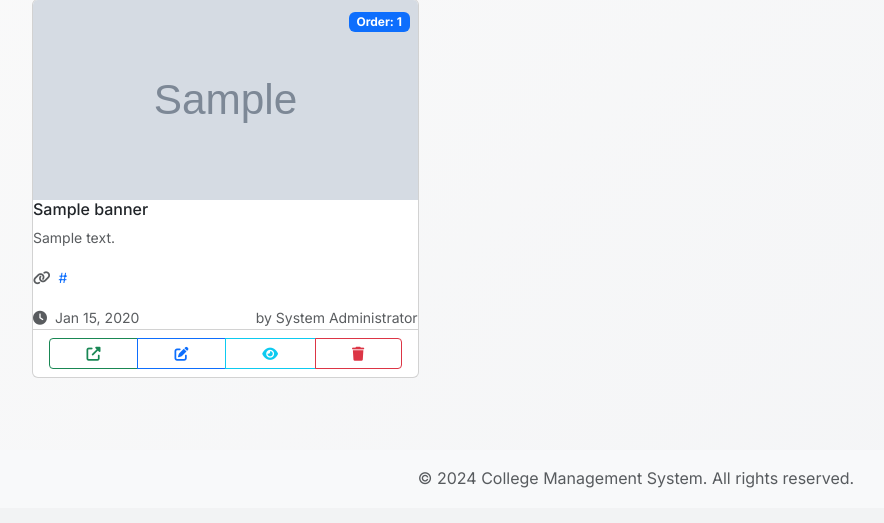
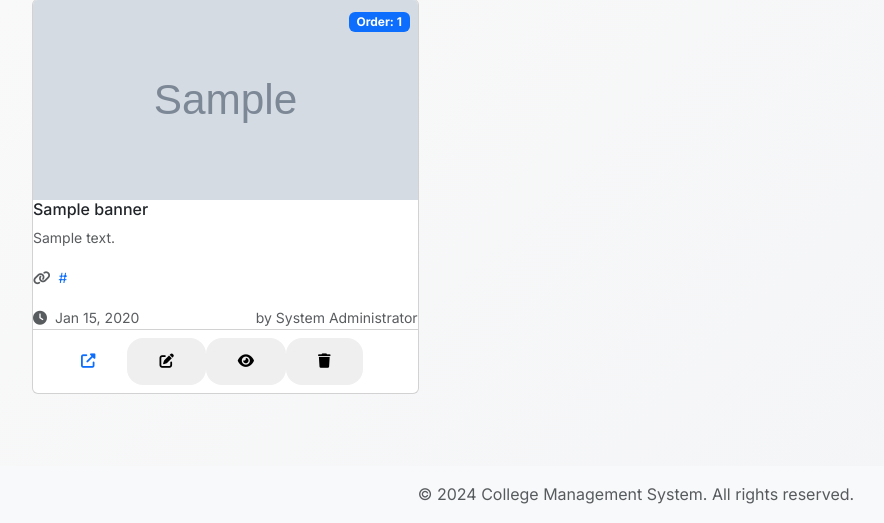
Before and after one commit to rushi-mereddy/adarsh-app, a Flask app: page /admin/banners in a window 1280 px wide. Shown: the part 352-875 px from the top of the page, without its empty margins (4-888 px from the left). Before the commit the page ends 840 px from the top, so only its background shows below. Run offline with Flask 3, Linux system fonts and the light colour scheme; a user stored in the database is signed in; tables that the repository leaves empty hold one stand-in row (values such as "Sample post"); grey boxes marked "Sample" are stand-in pictures.

Commit message:
Improve admin dashboard appearance by updating button styles for consistency
Updates button styles across admin templates using Bootstrap utility classes.

Replit-Commit-Author: Agent
Replit-Commit-Session-Id: 2cc784f4-5331-4df3-a63c-dbbc9e05f573
Replit-Commit-Screenshot-Url: https://storage.googleapis.com/screenshot-production-us-central1/9c66b4d1-a79a-4b18-9b9c-1812925f0ecb/63cc52f8-012a-4c37-8171-1f5bd72dc00b.jpg

```diff
--- a/templates/admin/assign_classroom.html
+++ b/templates/admin/assign_classroom.html
@@ -125,7 +125,7 @@
                                     <small class="text-muted">{{ student.student_id }}</small>
                                 </div>
                                 <a href="{{ url_for('admin_remove_from_classroom', classroom_id=classroom.id, user_id=student.id) }}"
-                                   class="btn btn-outline-danger btn-sm"
+                                   class="btn-ultra btn-outline-danger-ultra btn-sm"
                                    onclick="return confirm('Remove {{ student.get_full_name() }} from this classroom?')">
                                     <i class="fas fa-times"></i>
                                 </a>
@@ -157,7 +157,7 @@
                                     <small class="text-muted">{{ faculty.faculty_id }}</small>
                                 </div>
                                 <a href="{{ url_for('admin_remove_from_classroom', classroom_id=classroom.id, user_id=faculty.id) }}"
-                                   class="btn btn-outline-danger btn-sm"
+                                   class="btn-ultra btn-outline-danger-ultra btn-sm"
                                    onclick="return confirm('Remove {{ faculty.get_full_name() }} from this classroom?')">
                                     <i class="fas fa-times"></i>
                                 </a>
--- a/templates/admin/attendance_overview.html
+++ b/templates/admin/attendance_overview.html
@@ -291,7 +291,7 @@
                                     </td>
                                     <td>
                                         <div class="btn-group btn-group-sm">
-                                            <button type="button" class="btn btn-outline-primary btn-sm"
+                                            <button type="button" class="btn-ultra btn-outline-primary-ultra btn-sm"
                                                     onclick="viewDetails('{{ stat.course_id }}', '{{ stat.department }}', '{{ stat.year }}', '{{ stat.semester }}', '{{ stat.section }}')"
                                                     title="View Details">
                                                 <i class="fas fa-eye"></i>
--- a/templates/admin/banners.html
+++ b/templates/admin/banners.html
@@ -145,19 +145,19 @@
                                 <div class="card-footer bg-transparent">
                                     <div class="btn-group w-100" role="group">
                                         {% if banner.link_url %}
-                                        <a href="{{ banner.link_url }}" target="_blank" class="btn btn-outline-success btn-sm">
+                                        <a href="{{ banner.link_url }}" target="_blank" class="btn-ultra btn-outline-success-ultra btn-sm">
                                             <i class="fas fa-external-link-alt"></i>
                                         </a>
                                         {% endif %}
-                                        <button class="btn btn-outline-primary btn-sm" title="Edit"
+                                        <button class="btn-ultra btn-outline-primary-ultra btn-sm" title="Edit"
                                                 onclick="showToast('Banner editing feature coming soon', 'info')">
                                             <i class="fas fa-edit"></i>
                                         </button>
-                                        <button class="btn btn-outline-info btn-sm" title="Preview"
+                                        <button class="btn-ultra btn-outline-info-ultra btn-sm" title="Preview"
                                                 onclick="previewBanner('{{ url_for('static', filename='uploads/' + banner.image_path) }}', '{{ banner.title }}')">
                                             <i class="fas fa-eye"></i>
                                         </button>
-                                        <button class="btn btn-outline-danger btn-sm" title="Delete"
+                                        <button class="btn-ultra btn-outline-danger-ultra btn-sm" title="Delete"
                                                 onclick="showToast('Banner deletion feature coming soon', 'info')">
                                             <i class="fas fa-trash"></i>
                                         </button>
--- a/templates/admin/classrooms.html
+++ b/templates/admin/classrooms.html
@@ -125,11 +125,11 @@
 
                         <div class="d-flex gap-2">
                             <a href="{{ url_for('admin_assign_classroom', classroom_id=classroom.id) }}"
-                               class="btn btn-outline-primary btn-sm flex-fill">
+                               class="btn-ultra btn-outline-primary-ultra btn-sm flex-fill">
                                 <i class="fas fa-user-plus me-1"></i>Assign
                             </a>
                             <a href="{{ url_for('admin_assign_classroom', classroom_id=classroom.id) }}"
-                               class="btn btn-outline-success btn-sm flex-fill">
+                               class="btn-ultra btn-outline-success-ultra btn-sm flex-fill">
                                 <i class="fas fa-eye me-1"></i>View
                             </a>
                         </div>
--- a/templates/admin/department_lecturers.html
+++ b/templates/admin/department_lecturers.html
@@ -98,10 +98,10 @@
 
                                 <div class="btn-group w-100" role="group">
                                     <a href="{{ url_for('admin_edit_lecturer', lecturer_id=lecturer.id) }}"
-                                       class="btn btn-outline-primary btn-sm">
+                                       class="btn-ultra btn-outline-primary-ultra btn-sm">
                                         <i class="fas fa-edit"></i> Edit
                                     </a>
-                                    <button type="button" class="btn btn-outline-danger btn-sm"
+                                    <button type="button" class="btn-ultra btn-outline-danger-ultra btn-sm"
                                             onclick="confirmDelete('{{ lecturer.id }}', '{{ lecturer.name }}')">
                                         <i class="fas fa-trash"></i> Delete
                                     </button>
--- a/templates/admin/department_reviews.html
+++ b/templates/admin/department_reviews.html
@@ -90,7 +90,7 @@
 
                                     <div class="btn-group" role="group">
                                         <a href="{{ url_for('admin_edit_student_review', review_id=review.id) }}"
-                                           class="btn btn-outline-primary btn-sm">
+                                           class="btn-ultra btn-outline-primary-ultra btn-sm">
                                             <i class="fas fa-edit"></i>
                                         </a>
 
@@ -101,7 +101,7 @@
                                             </button>
                                         </form>
 
-                                        <button type="button" class="btn btn-outline-danger btn-sm"
+                                        <button type="button" class="btn-ultra btn-outline-danger-ultra btn-sm"
                                                 onclick="confirmDelete('{{ review.id }}', '{{ review.student_name }}')">
                                             <i class="fas fa-trash"></i>
                                         </button>
--- a/templates/admin/departments.html
+++ b/templates/admin/departments.html
@@ -78,15 +78,15 @@
 
                                 <div class="btn-group w-100" role="group">
                                     <a href="{{ url_for('admin_edit_department', department_id=department.id) }}"
-                                       class="btn btn-outline-primary btn-sm">
+                                       class="btn-ultra btn-outline-primary-ultra btn-sm">
                                         <i class="fas fa-edit"></i> Edit
                                     </a>
                                     <a href="{{ url_for('admin_department_lecturers', department_id=department.id) }}"
-                                       class="btn btn-outline-info btn-sm">
+                                       class="btn-ultra btn-outline-info-ultra btn-sm">
                                         <i class="fas fa-users"></i> Lecturers
                                     </a>
                                     <a href="{{ url_for('admin_department_reviews', department_id=department.id) }}"
-                                       class="btn btn-outline-success btn-sm">
+                                       class="btn-ultra btn-outline-success-ultra btn-sm">
                                         <i class="fas fa-star"></i> Reviews
                                     </a>
                                 </div>
--- a/templates/admin/enquiries.html
+++ b/templates/admin/enquiries.html
@@ -268,7 +268,7 @@
                                                 <i class="fas fa-edit"></i>
                                             </a>
                                             {% if enquiry.email %}
-                                            <a href="mailto:{{ enquiry.email }}" class="btn btn-outline-success" title="Email">
+                                            <a href="mailto:{{ enquiry.email }}" class="btn-ultra btn-outline-success-ultra" title="Email">
                                                 <i class="fas fa-envelope"></i>
                                             </a>
                                             {% endif %}
--- a/templates/admin/enrollments.html
+++ b/templates/admin/enrollments.html
@@ -139,7 +139,7 @@
                                         </td>
                                         <td>{{ enrollment.enrollment_date.strftime('%b %d, %Y') }}</td>
                                         <td>
-                                            <button class="btn btn-outline-danger btn-sm"
+                                            <button class="btn-ultra btn-outline-danger-ultra btn-sm"
                                                     onclick="confirmRemoveEnrollment({{ enrollment.id }}, '{{ enrollment.student.get_full_name() }}', '{{ enrollment.course.name }}')">
                                                 <i class="fas fa-times me-1"></i>Remove
                                             </button>
--- a/templates/admin/notifications.html
+++ b/templates/admin/notifications.html
@@ -224,7 +224,7 @@
                                             </button>
                                             {% if notification.document_url %}
                                             <a href="{{ notification.document_url }}" target="_blank"
-                                               class="btn btn-outline-success" title="View Document">
+                                               class="btn-ultra btn-outline-success-ultra" title="View Document">
                                                 <i class="fas fa-file-alt"></i>
                                             </a>
                                             {% endif %}
```
